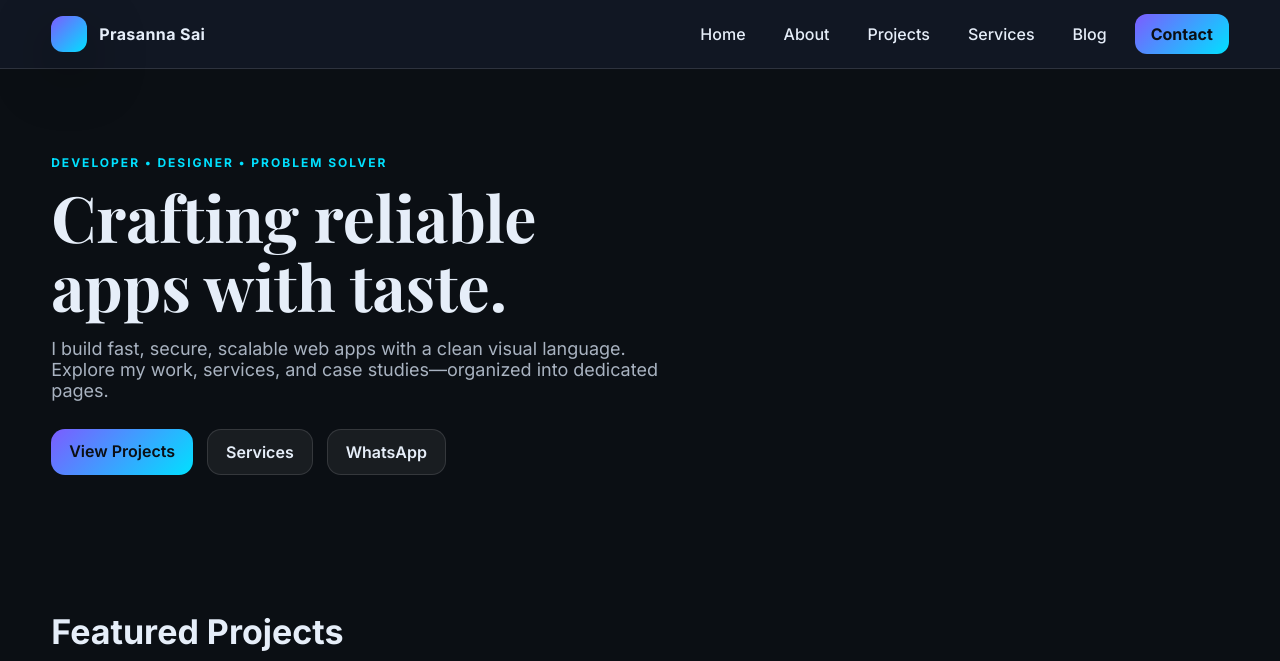
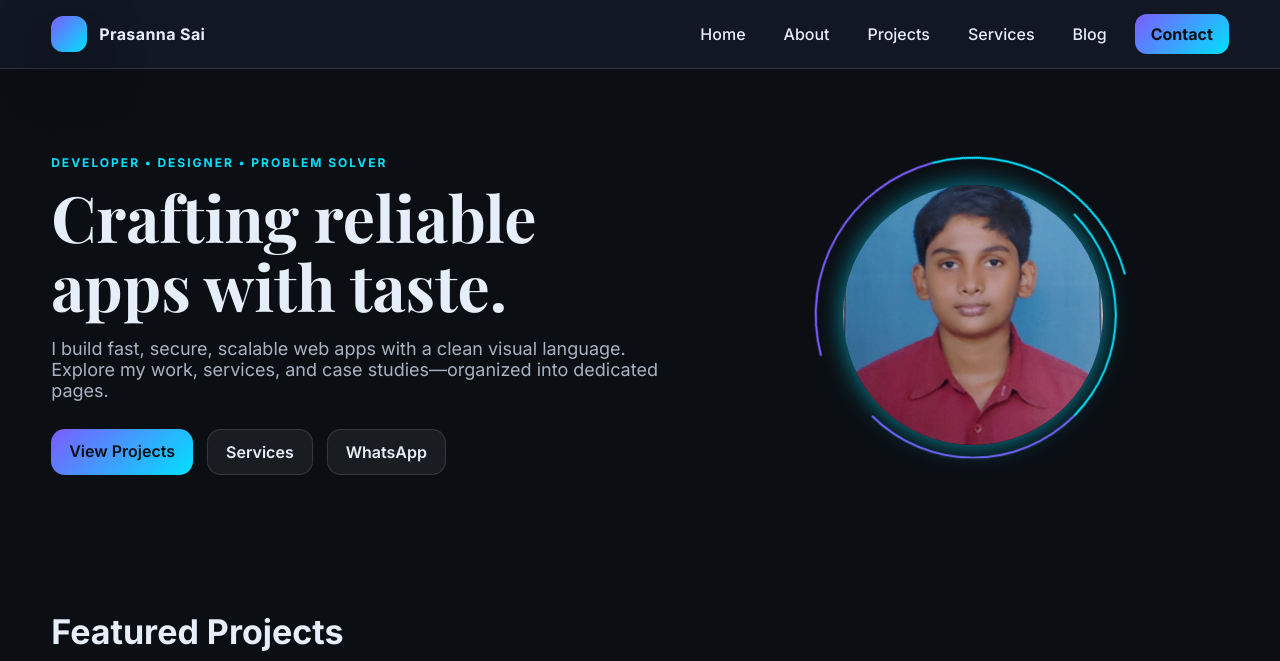
Before and after one commit to PRASANNASAI7/portfolio, a plain HTML site: page index.html in a window 1280 px wide. Shown: the top 661 px of the page. Drawn offline with nearby package versions, Linux system fonts and the light colour scheme.

Commit message:
Added profile picture with music wave

```diff
--- a/index.html
+++ b/index.html
@@ -227,6 +227,50 @@
     .whatsapp-float{position:fixed;bottom:20px;right:20px;background:#25D366;color:white;font-size:28px;width:55px;height:55px;border-radius:50%;display:flex;align-items:center;justify-content:center;box-shadow:0 4px 12px rgba(0,0,0,0.25);transition: transform 0.25s ease, box-shadow 0.25s ease;z-index:999;}
     .whatsapp-float:hover{transform:scale(1.08);box-shadow:0 6px 16px rgba(0,0,0,0.3);background:#1ebe5d;}
 
+.hero-image {
+  position: relative;
+  display: flex;
+  justify-content: center;
+  align-items: center;
+}
+
+.hero-image img {
+ width: 260px;
+  height: 260px;
+  object-fit: cover;
+  border-radius: 50%;
+  box-shadow: 0 0 25px rgba(0, 225, 255, 0.6);
+  z-index: 3;
+}
+
+/* Music wave effect */
+.hero-image::before,
+.hero-image::after {
+  content: "";
+  position: absolute;
+  width: 280px;
+  height: 280px;
+  border-radius: 50%;
+  border: 2px solid transparent;
+  border-top-color: var(--brand-2); /* neon cyan wave */
+  border-right-color: var(--brand); /* purple wave */
+  animation: spinWave 4s linear infinite;
+}
+
+.hero-image::after {
+  width: 300px;
+  height: 300px;
+  border-top-color: var(--brand);
+  border-right-color: var(--brand-2);
+  animation-duration: 6s;
+}
+
+@keyframes spinWave {
+  from { transform: rotate(0deg) scale(1); }
+  to { transform: rotate(360deg) scale(1.05); }
+}
+
+
   </style>
 </head>
 
@@ -270,6 +314,11 @@
             <a class="btn" href="https://wa.me/918309419511" target="_blank">WhatsApp</a>
           </div>
         </div>
+
+        <!-- 👇 Right-side image -->
+    <div class="hero-image reveal" style="transition-delay:.2s">
+      <img src="/assets/img/sai.jpg" alt="Prasanna Sai" />
+    </div>
       </div>
     </header>
 
```
